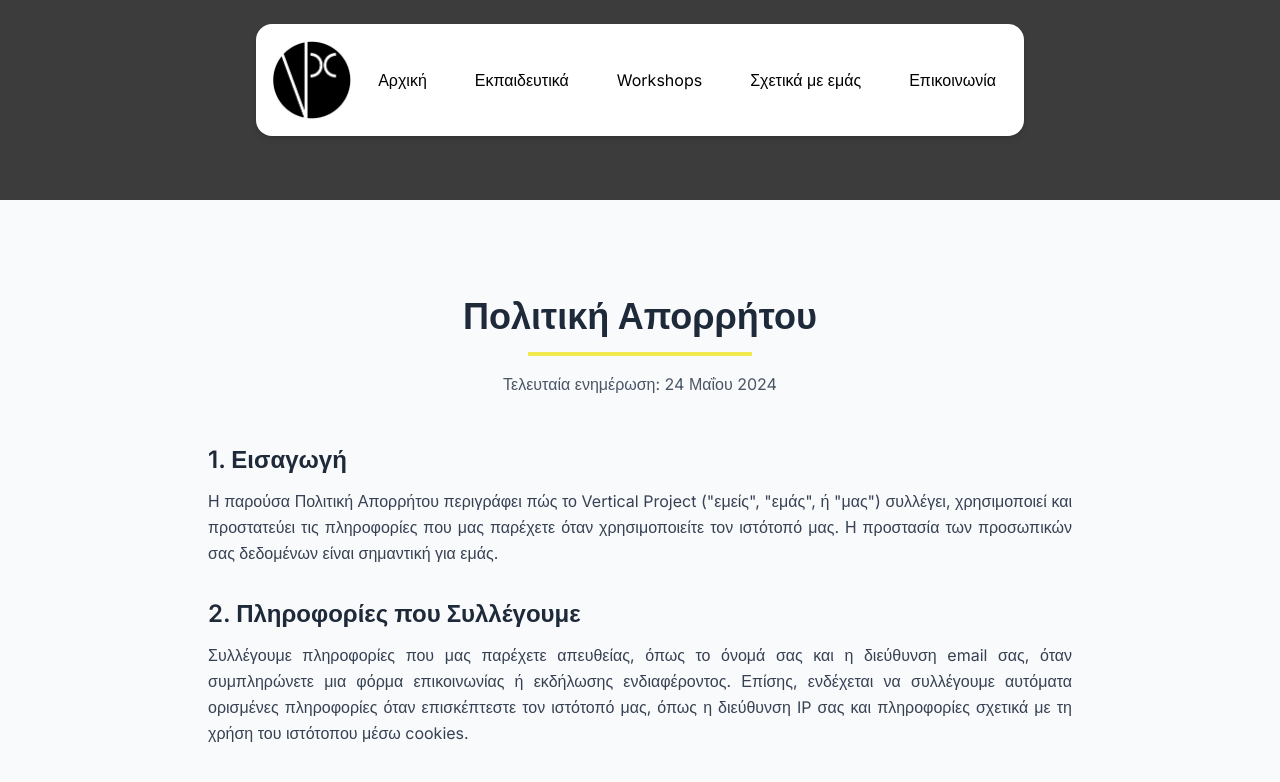
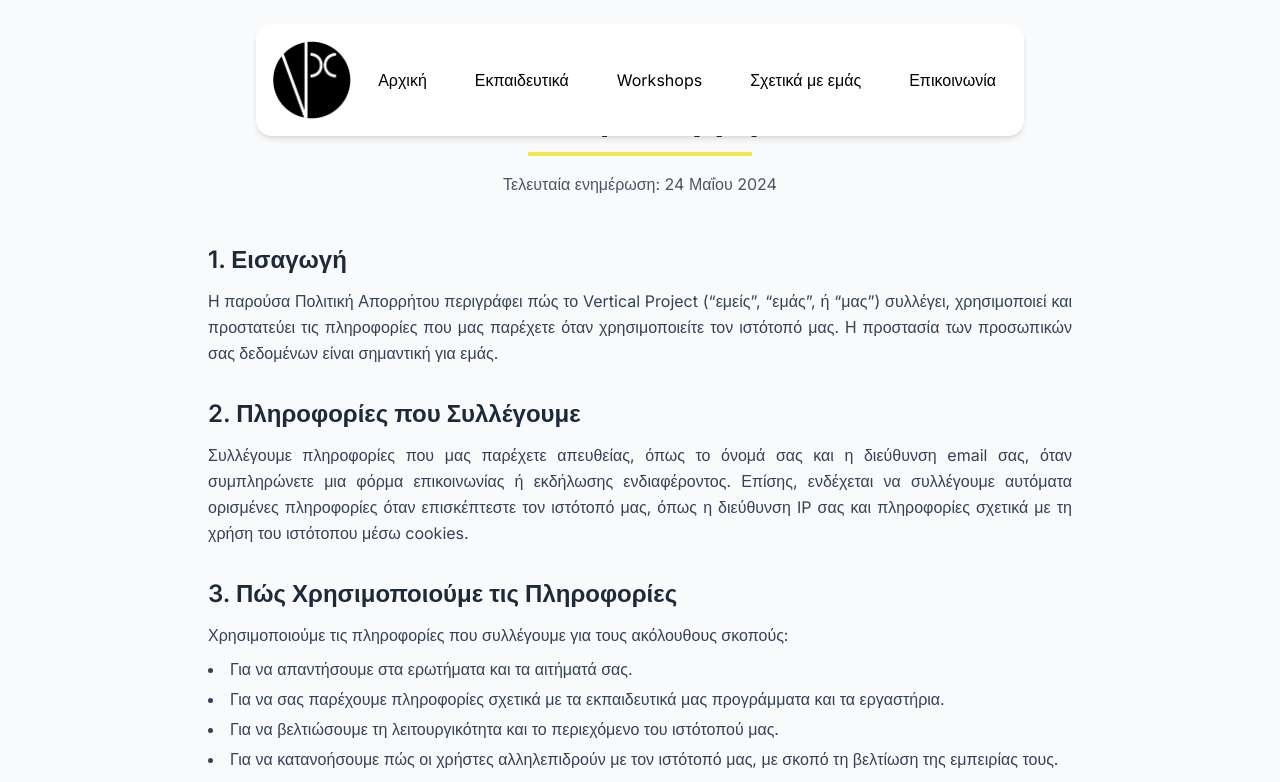
Before and after one commit to Tsagiannoudis/vertical-project, a Next.js app: page /privacy-policy in a window 1280 px wide. Shown: the top 782 px of the page. Built offline with nearby package versions, Linux system fonts and the light colour scheme.

Commit message:
privacy update

```diff
--- a/src/app/privacy-policy/page.tsx
+++ b/src/app/privacy-policy/page.tsx
@@ -8,7 +8,7 @@ export const metadata: Metadata = {
 const PrivacyPolicyPage = () => {
   return (
     <>
-    <main className="bg-gray-50 mt-50">
+    <main className="bg-gray-50">
       <div className="container mx-auto max-w-4xl px-4 py-16 sm:py-24">
         <div className="text-center mb-12">
           <h1 className="text-3xl md:text-4xl font-bold text-gray-800">
@@ -22,7 +22,7 @@ const PrivacyPolicyPage = () => {
           <section>
             <h2 className="text-2xl font-semibold text-gray-800 mb-3">1. Εισαγωγή</h2>
             <p>
-              Η παρούσα Πολιτική Απορρήτου περιγράφει πώς το Vertical Project ("εμείς", "εμάς", ή "μας") συλλέγει, χρησιμοποιεί και προστατεύει τις πληροφορίες που μας παρέχετε όταν χρησιμοποιείτε τον ιστότοπό μας. Η προστασία των προσωπικών σας δεδομένων είναι σημαντική για εμάς.
+              Η παρούσα Πολιτική Απορρήτου περιγράφει πώς το Vertical Project (“εμείς”, “εμάς”, ή “μας”) συλλέγει, χρησιμοποιεί και προστατεύει τις πληροφορίες που μας παρέχετε όταν χρησιμοποιείτε τον ιστότοπό μας. Η προστασία των προσωπικών σας δεδομένων είναι σημαντική για εμάς.
             </p>
           </section>
 
```
